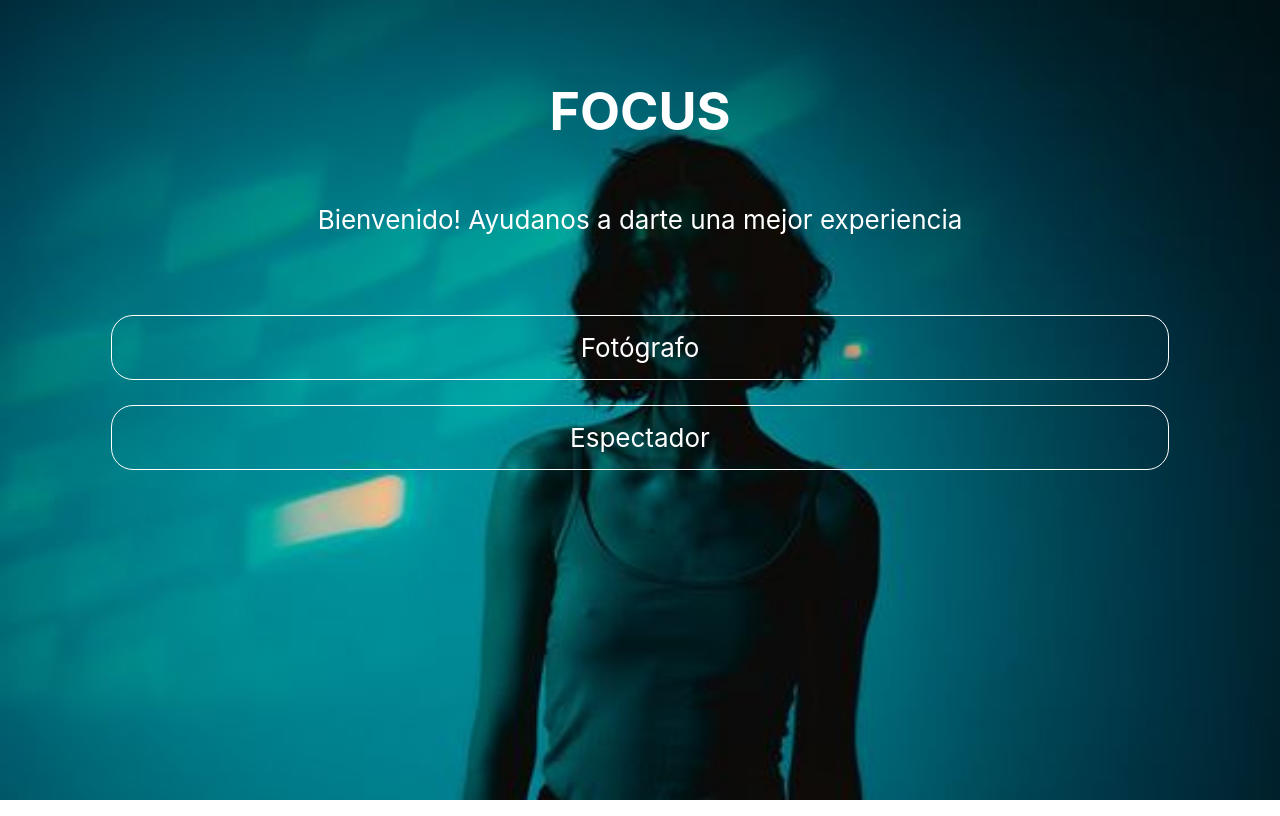
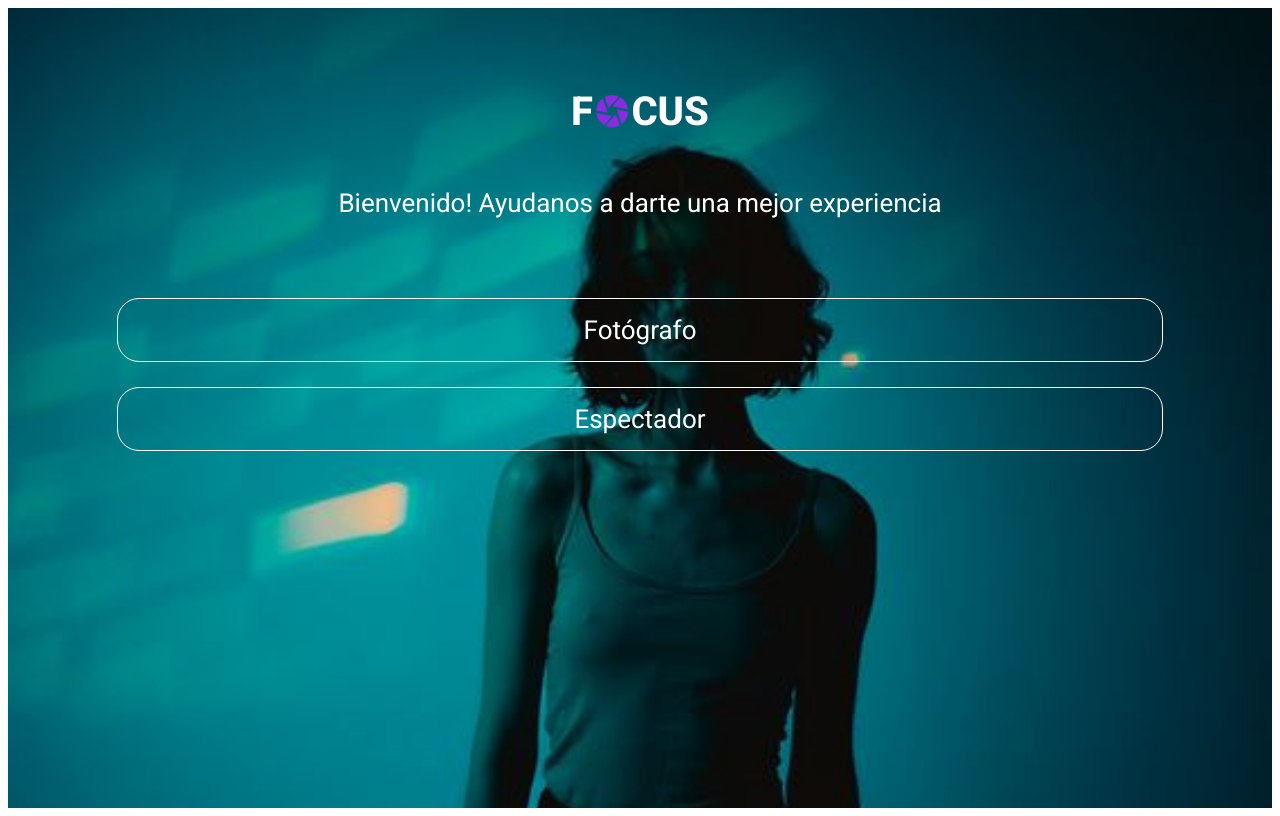
Before and after one commit to jdario9912/focus, a React (Create React App) app: page / in a window 1280 px wide. Built offline with nearby package versions, Linux system fonts and the light colour scheme.

Commit message:
agregue animacion al icono

```diff
--- a/package.json
+++ b/package.json
@@ -8,6 +8,7 @@
     "@testing-library/user-event": "^13.5.0",
     "react": "^18.2.0",
     "react-dom": "^18.2.0",
+    "react-icons": "^4.7.1",
     "react-scripts": "5.0.1",
     "web-vitals": "^2.1.4"
   },
--- a/public/index.html
+++ b/public/index.html
@@ -5,6 +5,9 @@
     <link rel="icon" href="%PUBLIC_URL%/favicon.ico" />
     <meta name="viewport" content="width=device-width, initial-scale=1" />
     <meta name="theme-color" content="#000000" />
+    <link rel="preconnect" href="https://fonts.googleapis.com">
+    <link rel="preconnect" href="https://fonts.gstatic.com" crossorigin>
+    <link href="https://fonts.googleapis.com/css2?family=Roboto:wght@100;300;400;600;700;800&display=swap" rel="stylesheet">
     <meta
       name="description"
       content="Web site created using create-react-app"
--- a/src/App.css
+++ b/src/App.css
@@ -15,6 +15,25 @@
 .titulo{
   text-transform: uppercase;
   margin-top: 5rem;
+  display: flex;
+  align-items: center;
+  font-weight: 900;
+  font-size: 2.5rem;
+}
+
+.icono{
+  color: blueviolet;
+  font-size: 2.4rem;
+  animation: rotar-icono infinite 15s linear;
+}
+
+@keyframes rotar-icono {
+  from{
+    transform: rotate(0deg);
+  }
+  to{
+    transform: rotate(360deg);
+  }
 }
 
 .bienvenida{
--- a/src/App.js
+++ b/src/App.js
@@ -1,9 +1,10 @@
 import './App.css';
+import { MdCamera } from "react-icons/md";
 
 function App() {
   return (
     <div className="App">
-      <h1 className='titulo'>focus</h1>
+      <h1 className='titulo'>f<MdCamera className='icono' />cus</h1>
       <p className='bienvenida'>Bienvenido! Ayudanos a darte una mejor experiencia</p>
       <div className='btn-portada'>Fotógrafo</div>
       <div className='btn-portada'>Espectador</div>
@@ -11,4 +12,6 @@ function App() {
   );
 }
 
+
+
 export default App;
--- a/src/index.css
+++ b/src/index.css
@@ -1,13 +1,3 @@
-body {
-  margin: 0;
-  font-family: -apple-system, BlinkMacSystemFont, 'Segoe UI', 'Roboto', 'Oxygen',
-    'Ubuntu', 'Cantarell', 'Fira Sans', 'Droid Sans', 'Helvetica Neue',
-    sans-serif;
-  -webkit-font-smoothing: antialiased;
-  -moz-osx-font-smoothing: grayscale;
+:root{
+  font-family: 'Roboto', sans-serif;
 }
-
-code {
-  font-family: source-code-pro, Menlo, Monaco, Consolas, 'Courier New',
-    monospace;
-}
```
Also changed, not shown: 1 other file (tests, documents, lock files or other folders).
